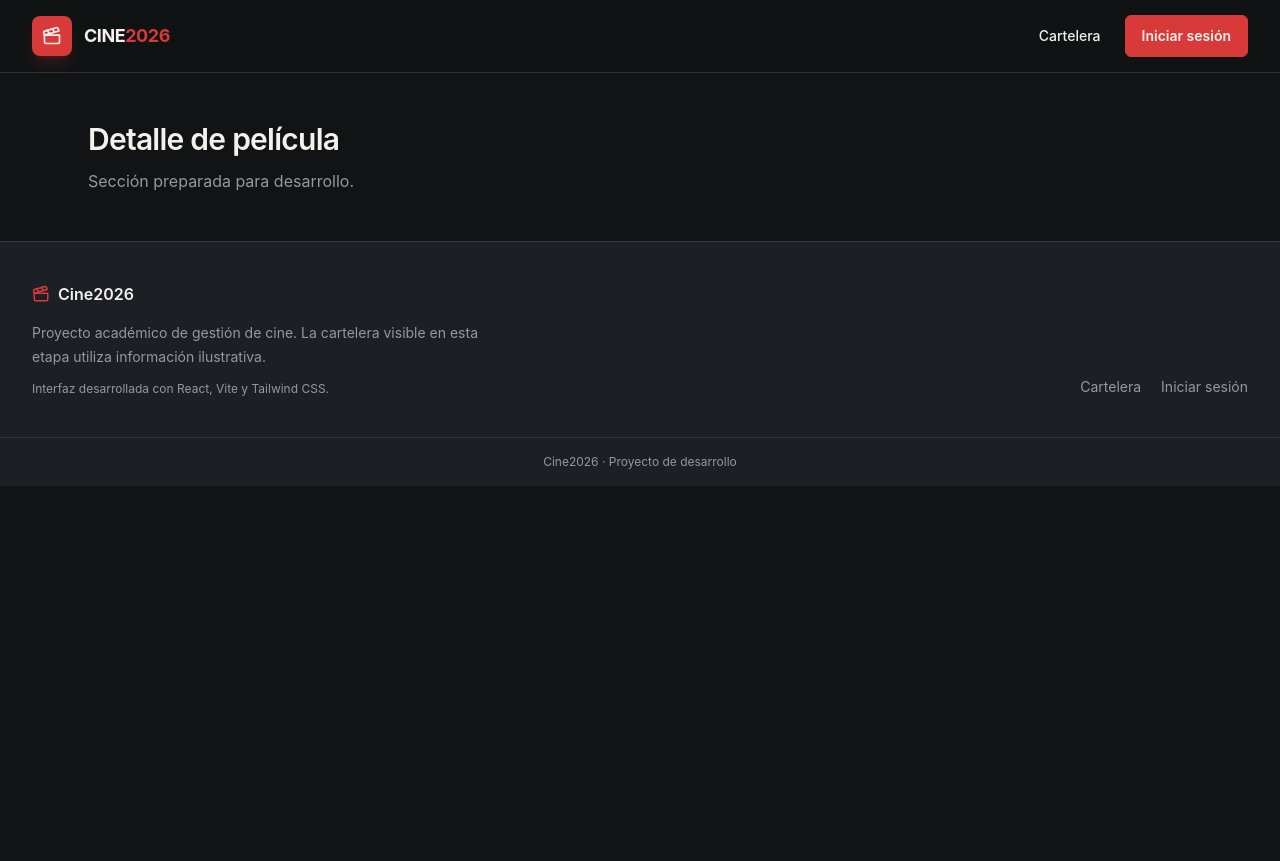
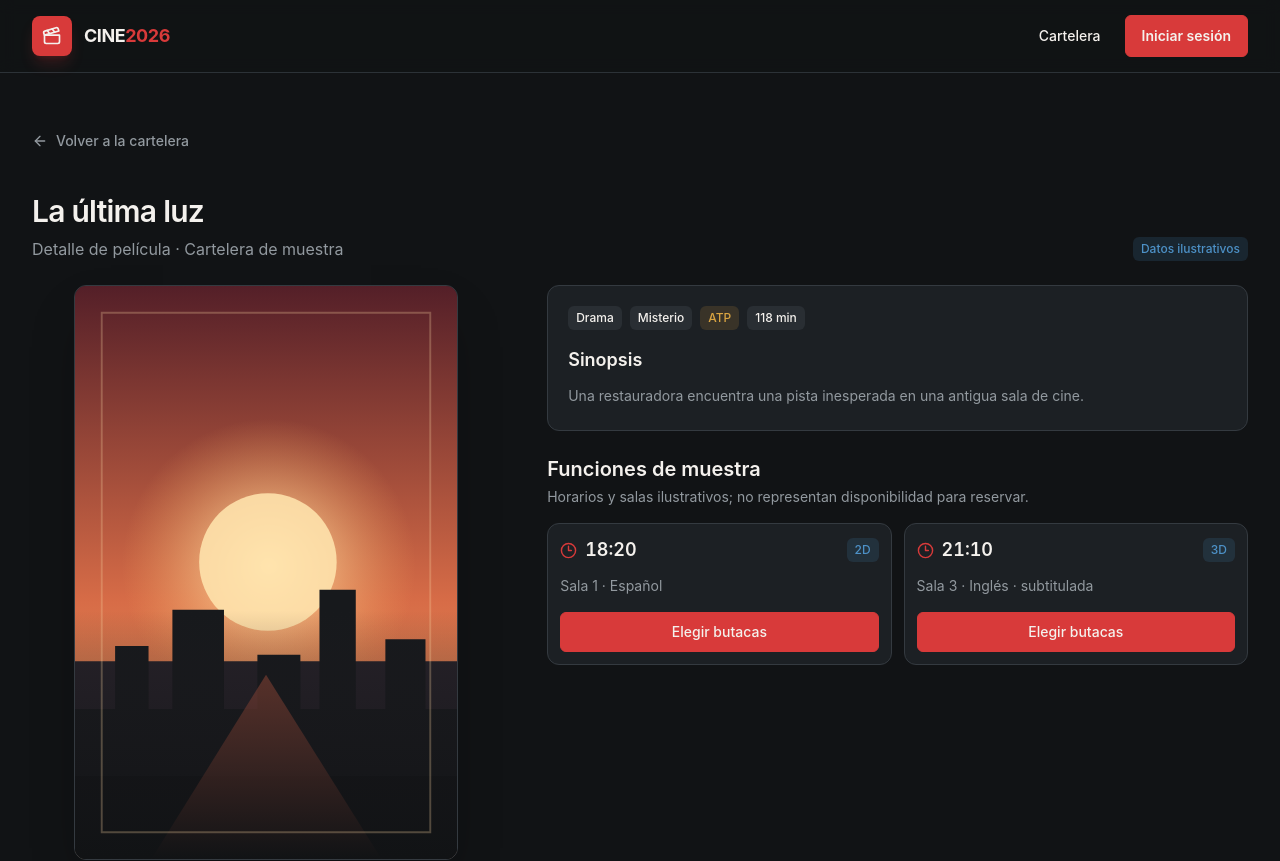
Before and after one commit to SantiagoVillagra/Cine2026, a React (Vite) app in the folder Cine_Front/: page /pelicula/101 in a window 1280 px wide. Shown: the top 861 px of the page. Before the commit the page ends 800 px from the top, so only its background shows below. Built offline with nearby package versions, Linux system fonts and the light colour scheme.

Commit message:
agrego pag detalle pelicula

```diff
--- /dev/null
+++ b/Cine_Front/src/pages/public/MovieDetailPage.jsx
@@ -0,0 +1,102 @@
+import { ArrowLeft, Clock3 } from 'lucide-react'
+import { Link, useParams } from 'react-router-dom'
+import { Badge, Button, Card, EmptyState, PageHeader } from '../../components/common/index.js'
+import { publicCatalogMock } from '../../mocks/publicCatalog.js'
+
+function MovieDetailPage() {
+  const { id } = useParams()
+  const movie = publicCatalogMock.find((item) => String(item.idPelicula) === id)
+
+  return (
+    <main>
+      <div className="mx-auto max-w-7xl space-y-8 px-4 py-8 sm:px-6 sm:py-12 lg:px-8">
+        <Link
+          to="/#cartelera"
+          className="inline-flex min-h-10 items-center gap-2 rounded-md text-sm font-medium text-text-secondary transition-colors hover:text-text-primary focus-visible:outline-offset-4"
+        >
+          <ArrowLeft size={16} aria-hidden="true" />
+          Volver a la cartelera
+        </Link>
+
+        {!movie ? (
+          <EmptyState
+            title="No encontramos esa película"
+            description={`El ID “${id}” no corresponde a ninguna película de la cartelera de muestra.`}
+            action={(
+              <Link to="/#cartelera">
+                <Button variant="outline">Ver cartelera</Button>
+              </Link>
+            )}
+          />
+        ) : (
+          <>
+            <div className="flex flex-col gap-6">
+            <PageHeader
+              title={movie.titulo}
+              description="Detalle de película · Cartelera de muestra"
+              actions={<Badge variant="info">Datos ilustrativos</Badge>}
+            />
+
+            <div className="grid items-start gap-8 md:grid-cols-[minmax(0,0.8fr)_minmax(0,1.2fr)] lg:gap-12">
+              <div className="mx-auto w-full max-w-sm overflow-hidden rounded-xl border border-border bg-surface shadow-2xl shadow-black/30">
+                <img
+                  src={movie.poster}
+                  alt={`Afiche ilustrativo de ${movie.titulo}`}
+                  className="block aspect-[2/3] w-full object-cover"
+                />
+              </div>
+
+              <div className="space-y-6">
+                <Card className="flex flex-col gap-4">
+                  <div className="flex flex-wrap gap-2">
+                    {movie.generos.map((genre) => <Badge key={genre}>{genre}</Badge>)}
+                    {movie.clasificacion && <Badge variant="warning">{movie.clasificacion}</Badge>}
+                    {movie.duracion && <Badge variant="default">{movie.duracion} min</Badge>}
+                  </div>
+                  <div>
+                    <h2 className="text-lg font-semibold text-text-primary">Sinopsis</h2>
+                    <p className="mt-2 text-sm leading-7 text-text-secondary">{movie.sinopsis}</p>
+                  </div>
+                </Card>
+
+                <section className="space-y-4" aria-labelledby="showtimes-heading">
+                  <div>
+                    <h2 id="showtimes-heading" className="text-xl font-semibold text-text-primary">Funciones de muestra</h2>
+                    <p className="mt-1 text-sm text-text-secondary">
+                      Horarios y salas ilustrativos; no representan disponibilidad para reservar.
+                    </p>
+                  </div>
+                  <div className="grid gap-3 sm:grid-cols-2">
+                    {movie.funciones.map((showtime) => (
+                      <Card key={showtime.idFuncion} padding="small" className="space-y-3">
+                        <div className="flex items-center justify-between gap-3">
+                          <span className="inline-flex items-center gap-2 text-lg font-semibold tabular-nums text-text-primary">
+                            <Clock3 size={17} className="text-primary" aria-hidden="true" />
+                            {showtime.hora}
+                          </span>
+                          <Badge variant="info">{showtime.sala.formato}</Badge>
+                        </div>
+                        <div className="flex flex-col gap-4">
+                          <p className="text-sm text-text-secondary">
+                            {showtime.sala.nombre} · {showtime.idioma}
+                            {showtime.subtitulada ? ' · subtitulada' : ''}
+                          </p>
+                          <Link to={`/cliente/reservar/${showtime.idFuncion}`}>
+                            <Button className="w-full">Elegir butacas</Button>
+                          </Link>
+                        </div>
+                      </Card>
+                    ))}
+                  </div>
+                </section>
+              </div>
+            </div>
+            </div>
+          </>
+        )}
+      </div>
+    </main>
+  )
+}
+
+export default MovieDetailPage
--- a/Cine_Front/src/routes/router.jsx
+++ b/Cine_Front/src/routes/router.jsx
@@ -6,6 +6,7 @@ import ClientLayout from '../layouts/ClientLayout.jsx';
 import PublicLayout from '../layouts/PublicLayout.jsx';
 import ProtectedRoute from './ProtectedRoute.jsx';
 import HomePage from '../pages/public/HomePage.jsx';
+import MovieDetailPage from '../pages/public/MovieDetailPage.jsx';
 
 const routes = [
   {
@@ -14,7 +15,7 @@ const routes = [
       { path: '/', element: <HomePage /> },
       {
         path: '/pelicula/:id',
-        element: <PlaceholderPage title='Detalle de película' />,
+        element: <MovieDetailPage />,
       },
     ],
   },
```
